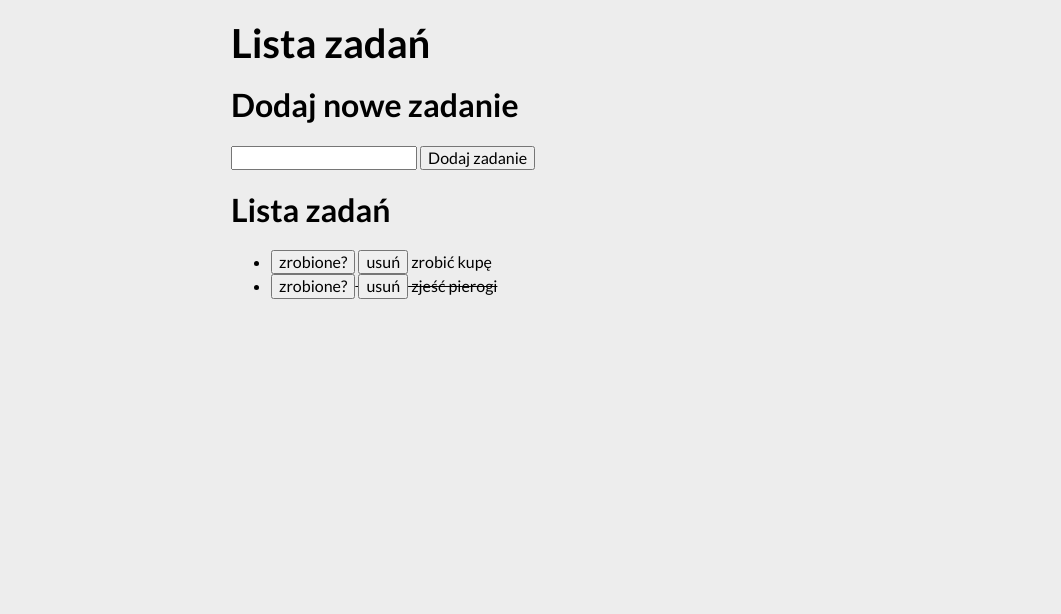
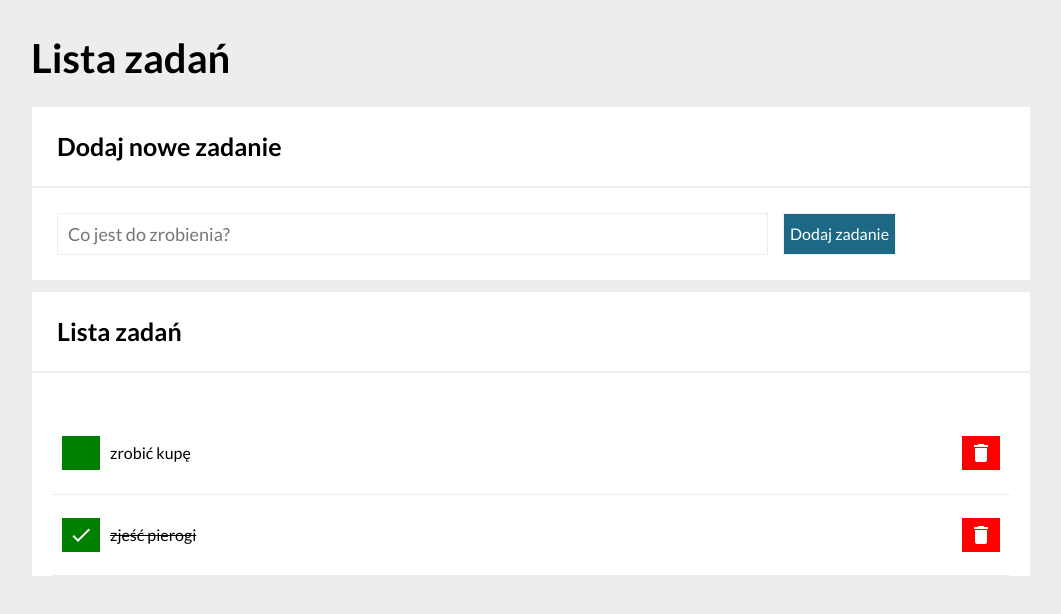
Before and after one commit to tymekPru/todo-list-js, a plain HTML site: page index.html in a window 1280 px wide. Shown: the whole page, without its empty margins (109-1170 px from the left). Drawn offline with nearby package versions, Linux system fonts and the light colour scheme.

Commit message:
major changes - added container.css file, edited code in script.js

```diff
--- /dev/null
+++ b/css/container.css
@@ -0,0 +1,90 @@
+.container {
+    background-color: rgb(255, 255, 255);
+    margin-top: 10px;
+}
+
+.container__header {
+    border: 1px solid #ededed;
+    font-size: 25px;
+    font-weight: bold;
+    margin: 0px;
+    padding: 25px;
+}
+
+.container__form {
+    border: 1px solid #ededed;
+    padding: 25px;
+    display: flex;
+}
+
+.container__form:focus {
+    border-color: #000000;
+}
+
+.container__form-input {
+    flex-basis: 75%;
+    margin-right: 15px;
+    border: 1px solid #ededed;
+    padding: 10px;
+    font-size: 18px;
+}
+
+.container__form-button {
+    border: 1px solid #ededed;
+    background-color: #1d6985;
+    color: #ffffff;
+}
+
+.container__list {
+    border: 1px solid #ededed;
+    margin: 0;
+    list-style-type: none;
+    padding: 40px 20px 0px;
+}
+
+.container__listItem {
+    padding: 15px 0px;
+    font-family: Lato, sans-serif;
+    border-bottom: 1px solid #ededed;
+    display: grid;
+    grid-template-columns: 58px auto 58px;
+}
+
+.container__gridElement {
+    display: flex;
+    align-items: center;
+}
+
+.container__listTask--done {
+    text-decoration: line-through;
+}
+
+.container__listButton {
+    justify-content: center;
+    max-height: 34px;
+    border: none;
+    background-color: #008000;
+    color: transparent;
+    padding: 5px 7px;
+    font-size: 25px;
+    cursor: pointer;
+    margin: 0px 10px;
+    text-decoration: none;
+}
+
+.container__listButton:hover {
+    background-color: #006600;
+}
+
+.container__listButton--done {
+    color: #ffffff;
+}
+
+.container__listButton--remove {
+    background-color: #ff0000;
+    color:#ffffff;
+}
+
+.container__listButton--remove:hover {
+    background-color: #b70202;
+}
--- a/css/header.css
+++ b/css/header.css
@@ -1,4 +1,5 @@
 .header {
     font-size: 40px;
-    font-weight: 900;
+    font-weight: bold;
+    padding: 15px 0px;
 }
--- a/css/style.css
+++ b/css/style.css
@@ -11,8 +11,9 @@ html {
 .body {
     font-family: Lato, sans-serif;
     color: #000000;
-    max-width: 600px;
+    max-width: 1000px;
     margin: 0 auto;
     margin-top: 20px;
     background-color: #ededed;
+    overflow-wrap: anywhere;
 }
--- a/index.html
+++ b/index.html
@@ -5,12 +5,13 @@
     <meta charset="UTF-8">
     <meta name="viewport" content="width=device-width, initial-scale=1.0">
     <link rel="stylesheet" href="css/style.css">
-    <link rel="stylesheet" href="css/form.css">
     <link rel="stylesheet" href="css/header.css">
+    <link rel="stylesheet" href="css/container.css">
     <link rel="stylesheet" href="https://cdnjs.cloudflare.com/ajax/libs/normalize/8.0.1/normalize.min.css"
         integrity="sha512-NhSC1YmyruXifcj/KFRWoC561YpHpc5Jtzgvbuzx5VozKpWvQ+4nXhPdFgmx8xqexRcpAglTj9sIBWINXa8x5w=="
         crossorigin="anonymous" referrerpolicy="no-referrer">
     <link href="https://fonts.googleapis.com/css2?family=Lato:wght@400;700&display=swap" rel="stylesheet">
+    <link rel="stylesheet" href="https://fonts.googleapis.com/icon?family=Material+Icons">
     <script defer src="js/script.js"></script>
     <title>Document</title>
 </head>
@@ -22,20 +23,20 @@
     </header>
 
     <div class="container">
-        <h1 class="container__header">
+        <p class="container__header">
             Dodaj nowe zadanie
-        </h1>
+        </p>
         <form class="container__form js-form">
-            <input class="container__form-input js-newTask">
-            <button>Dodaj zadanie</button>
+            <input class="container__form-input js-newTask" placeholder="Co jest do zrobienia?">
+            <button class="container__form-button">Dodaj zadanie</button>
         </form>
     </div>
 
-    <div>
-        <h1>
+    <div class="container">
+        <p class="container__header">
             Lista zadań
-        </h1>
-        <ul class="js-tasks"> </ul>
+        </p>
+        <ul class="container__list js-tasks"> </ul>
     </div>
 
 </body>
--- a/js/script.js
+++ b/js/script.js
@@ -25,6 +25,7 @@
 
     const toggleTaskDone = (taskIndex) => {
         tasks[taskIndex].done = !tasks[taskIndex].done;
+
         render();
     }
 
@@ -52,11 +53,23 @@
         for (const task of tasks) {
             htmlString += `
                 <li
-                ${task.done ? " style=\"text-decoration: line-through\"" : ""}
+                class="container__listItem"
                 >
-                <button class="js-done">zrobione?</button>
-                <button class="js-remove">usuń</button>
-                ${task.content}
+                <div class="container__gridElement">
+                    <button class="${task.done ? "container__listButton--done " : ""} container__listButton js-done">
+                        <i class="material-icons">check</i>
+                    </button>
+                </div>
+                <div class="container__gridElement">
+                    <p class="${task.done ? "container__listTask--done" : ""}">
+                        ${task.content}
+                    </p>
+                </div>
+                <div class="container__gridElement">
+                    <button class="container__listButton--remove container__listButton js-remove">
+                        <i class="material-icons">delete</i>
+                    </button>
+                </div>
                 </li>
             `;
         }
```
Also changed, not shown: css/form.css (deleted).
